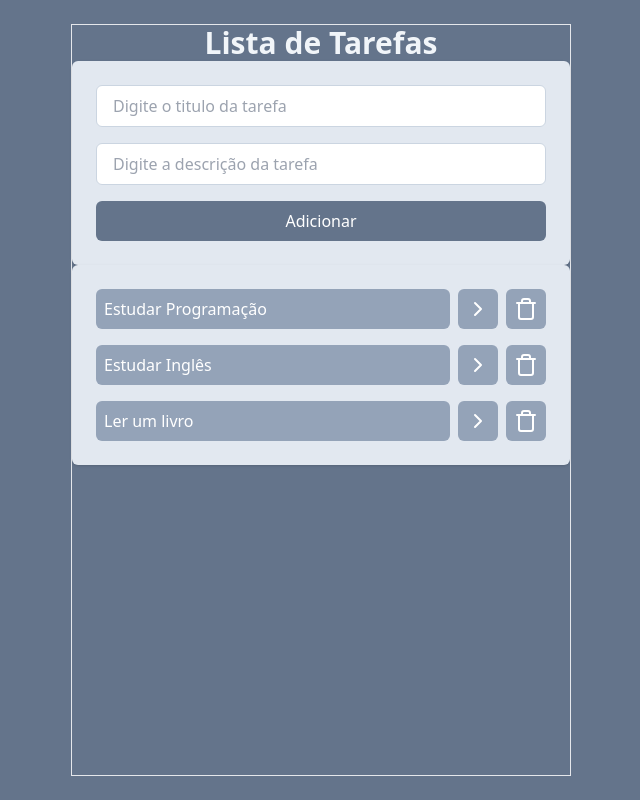
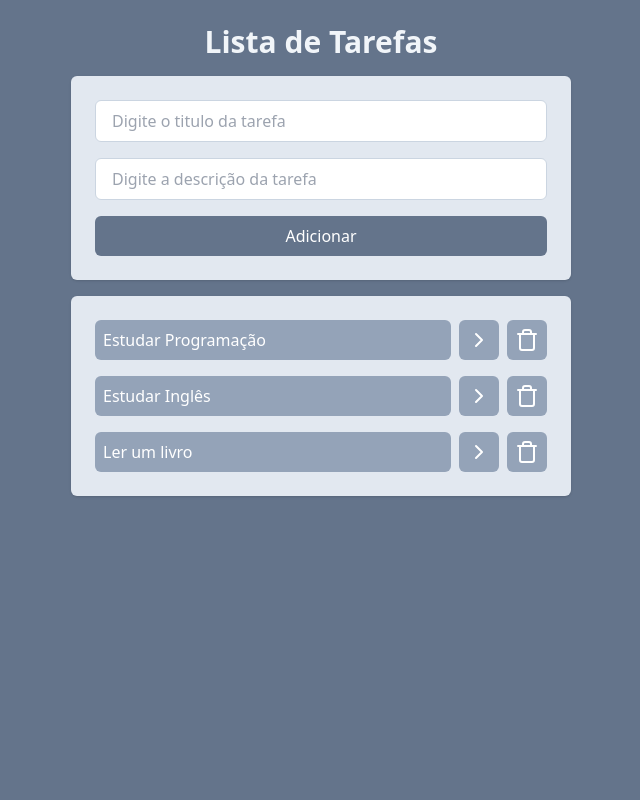
Before and after one commit to EdsonGaspar/App-react, a React (Vite) app: page / in a window 1280 px wide. Shown: the whole page, without its empty margins (319-959 px from the left). Built offline with nearby package versions, Linux system fonts and the light colour scheme.

Commit message:
Colocando espaçamento no app para controlat ou separar os componentes.

```diff
--- a/src/App.jsx
+++ b/src/App.jsx
@@ -43,7 +43,7 @@ function App() {
 
   return (
     <div className="w-screen h-screen bg-slate-500 flex justify-center p-6">
-      <div className="w-[500px] border">
+      <div className="w-[500px]  space-y-4">
         <h1 className="text-3xl text-slate-100 font-bold text-center">
           Lista de Tarefas
         </h1>
```
